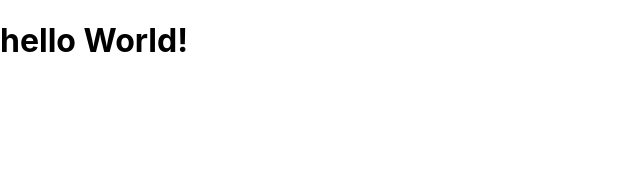
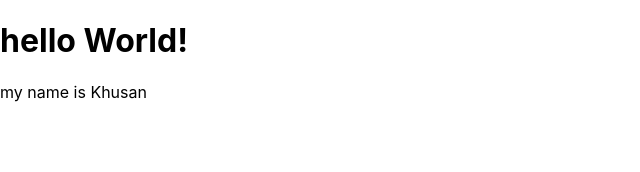
Before and after one commit to Khusan-Khujakeldiev/jamming, a React (Create React App) app: page / in a window 1280 px wide. Shown: the top 172 px of the page, without its empty margins (0-640 px from the left). Built offline with nearby package versions, Linux system fonts and the light colour scheme.

Commit message:
Add p with name

```diff
--- a/src/App.js
+++ b/src/App.js
@@ -2,6 +2,7 @@ function App() {
   return (
     <div>
       <h1>hello World!</h1>
+      <p>my name is Khusan</p>
     </div>
   );
 }
```
